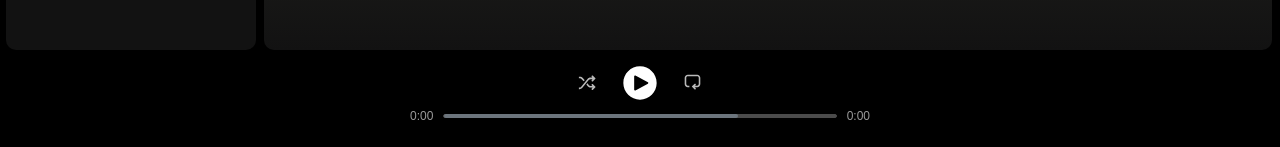
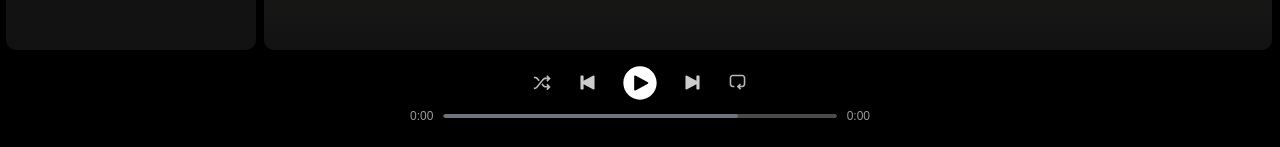
Before and after one commit to jdvictoria/spooftify, a React (Create React App) app: page / in a window 1280 px wide. Shown: the part 650-797 px from the top of the page. Built offline with nearby package versions, Linux system fonts and the light colour scheme.

Commit message:
Remove Extra Code

```diff
--- a/src/components/atoms/player_button/index.tsx
+++ b/src/components/atoms/player_button/index.tsx
@@ -1,12 +1,7 @@
 import React, {useState} from 'react';
 import styled from "styled-components";
 import {Tooltip} from "@mui/joy";
-
-import {
-    iconMappings,
-    PrevIcon,
-    NextIcon,
-} from "../../../data/icons";
+import {iconMappings} from "../../../data/icons";
 
 export const StyledButton = styled.img``;
 
@@ -27,12 +22,11 @@ export function PlayerButton(props: {meta: string}){
         altTitle,
     } = iconMappings[props.meta] || {};
 
-    if (!normal || !normal_hover) {
-        return null;
-    }
-
-    const imageSource = isClicked ? (isHovered ? click_hover : click) : (isHovered ? normal_hover : normal);
-    const titleSource = isClicked ? altTitle || title : title;
+    const imageSource =
+        isClicked ? (isHovered ? click_hover : click)
+            : (isHovered ? normal_hover : normal);
+    const titleSource =
+        isClicked ? altTitle || title : title;
 
     return(
         <Tooltip
--- a/src/data/icons.tsx
+++ b/src/data/icons.tsx
@@ -24,24 +24,6 @@ import RepeatHover from '../assets/icons/repeat_hover.svg';
 import RepeatClicked from '../assets/icons/repeat_clicked.svg';
 import RepeatClickedHover from '../assets/icons/repeat_clicked_hover.svg'
 
-export const PrevIcon = {
-    normal: PrevNormal,
-    normal_hover: PrevHover,
-    click: null,
-    click_hover: null,
-    title: "Previous",
-    altTitle: null
-}
-
-export const NextIcon = {
-    normal: NextNormal,
-    normal_hover: NextHover,
-    click: null,
-    click_hover: null,
-    title: "Next",
-    altTitle: null
-}
-
 interface IconMapping {
     normal?: string;
     normal_hover?: string;
@@ -60,6 +42,14 @@ export const iconMappings: Record<string, IconMapping> = {
         title: "Enable Shuffle",
         altTitle: "Disable Shuffle"
     },
+    prev: {
+        normal: PrevNormal,
+        normal_hover: PrevHover,
+        click: PrevNormal,
+        click_hover: PrevHover,
+        title: "Previous",
+        altTitle: undefined
+    },
     play: {
         normal: PlayNormal,
         normal_hover: PlayHover,
@@ -67,6 +57,14 @@ export const iconMappings: Record<string, IconMapping> = {
         click_hover: PlayClickedHover,
         title: "Play",
         altTitle: "Pause"
+    },
+    next: {
+        normal: NextNormal,
+        normal_hover: NextHover,
+        click: NextNormal,
+        click_hover: NextHover,
+        title: "Next",
+        altTitle: undefined
     },
     repeat: {
         normal: RepeatNormal,
```
